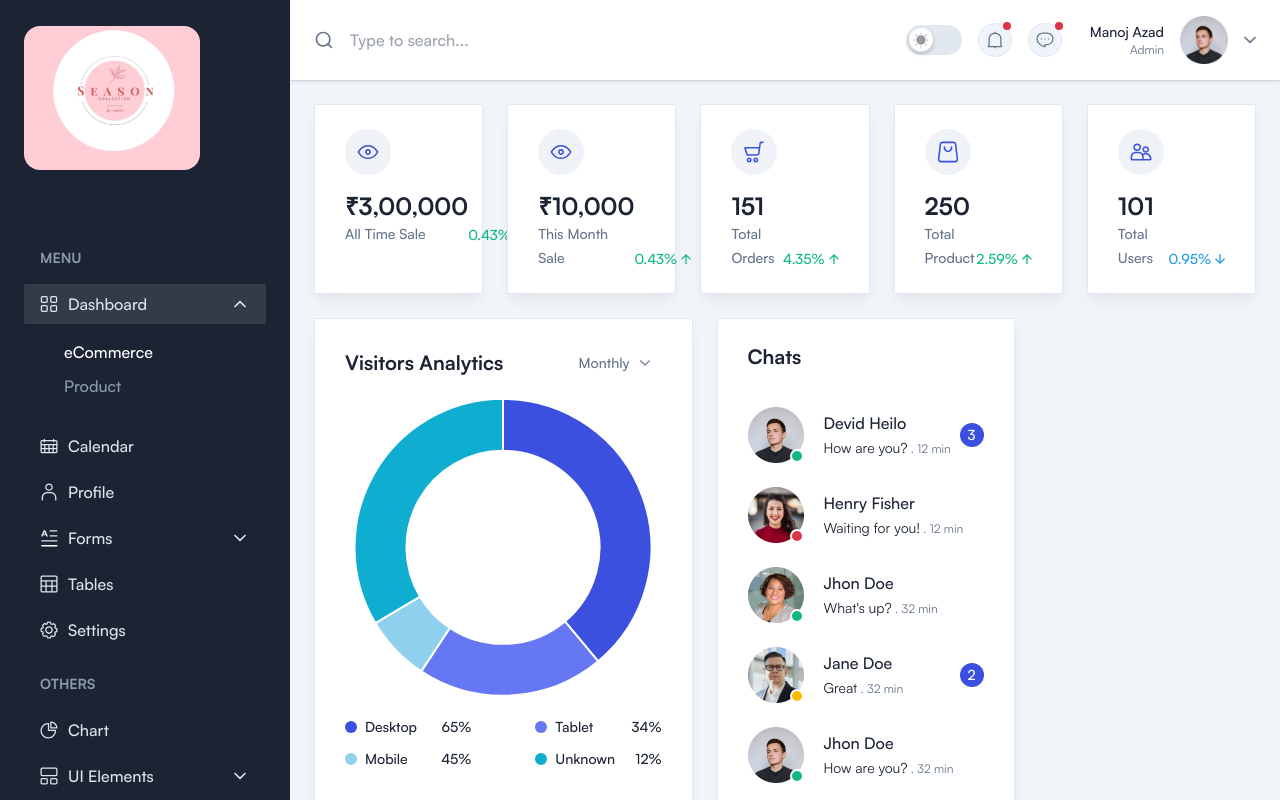
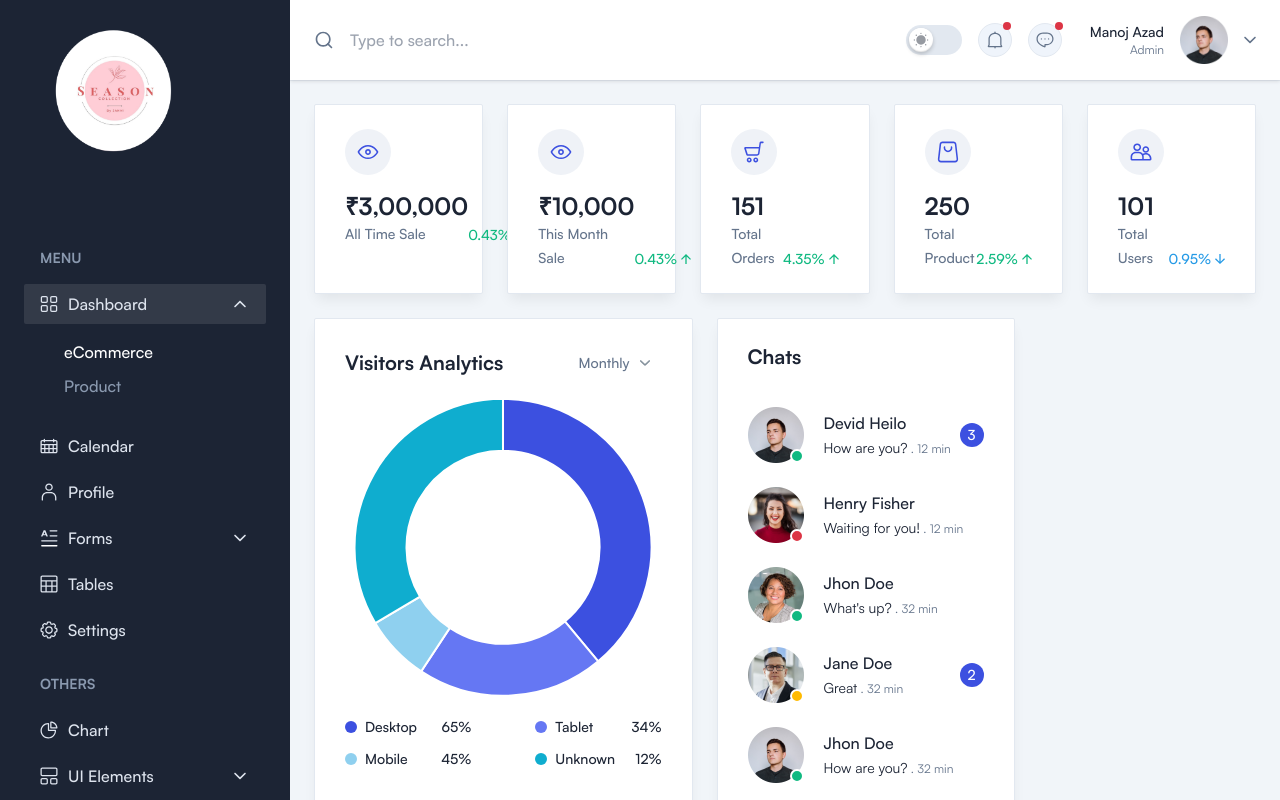
Before and after one commit to azadmanoj/season-collection-Admin, a Next.js app: page / in a window 1280 px wide. Shown: the top 800 px of the page. Built offline with nearby package versions, Linux system fonts and the light colour scheme.

Commit message:
SC:Changed the logo

```diff
--- a/src/app/auth/signin/page.tsx
+++ b/src/app/auth/signin/page.tsx
@@ -19,17 +19,17 @@ const SignIn: React.FC = () => {
         <div className="flex flex-wrap items-center">
           <div className="hidden w-full xl:block xl:w-1/2">
             <div className="px-26 py-17.5 text-center">
-              <Link className="mb-5.5 inline-block" href="/">
+              <Link className="mb-5.5 inline-block border-r-8" href="/">
                 <Image
                   className="hidden dark:block"
-                  src={"/images/logo/logo4.png"}
+                  src={"/images/logo/logoNew.png"}
                   alt="Logo"
                   width={176}
                   height={32}
                 />
                 <Image
                   className="dark:hidden"
-                  src={"/images/logo/logo4.png"}
+                  src={"/images/logo/logoNew.png"}
                   alt="Logo"
                   width={176}
                   height={32}
--- a/src/components/Sidebar/index.tsx
+++ b/src/components/Sidebar/index.tsx
@@ -342,7 +342,7 @@ const Sidebar = ({ sidebarOpen, setSidebarOpen }: SidebarProps) => {
             <Image
               width={176}
               height={32}
-              src={"/images/logo/logo4.png"}
+              src={"/images/logo/logoNew.png"}
               alt="Logo"
               className="rounded-2xl"
               priority
```
Also changed, not shown: public/images/logo/logoNew.png (added).
